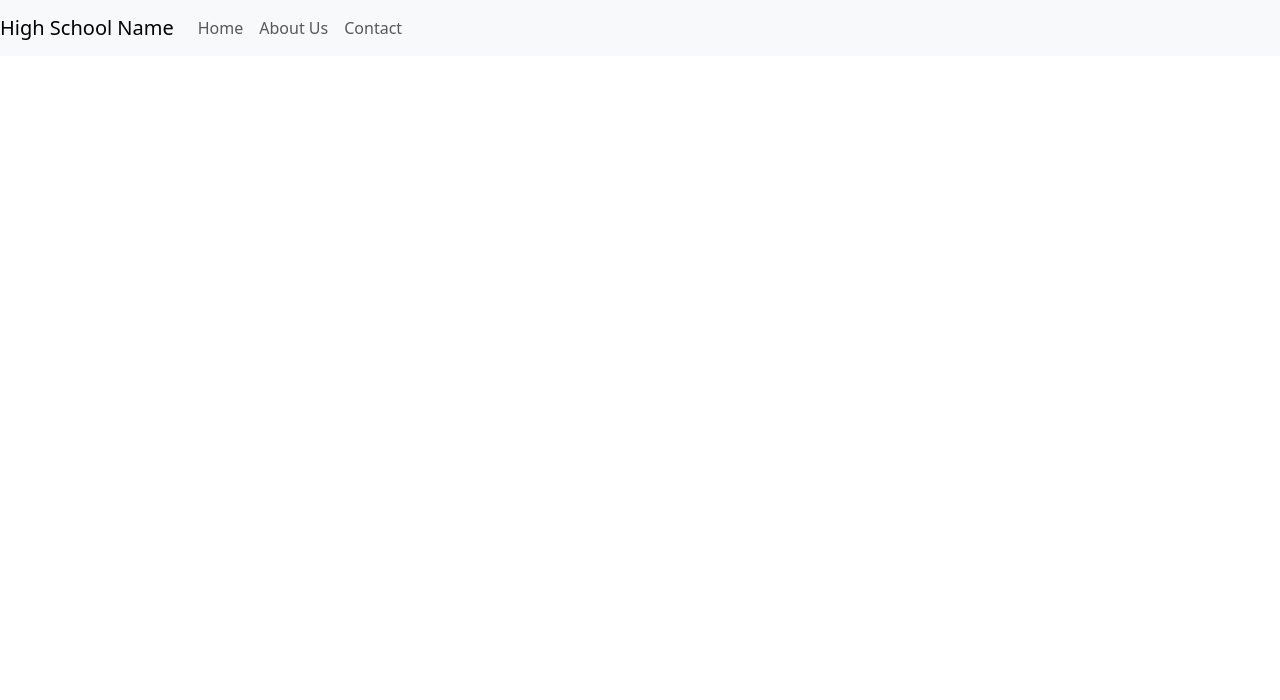
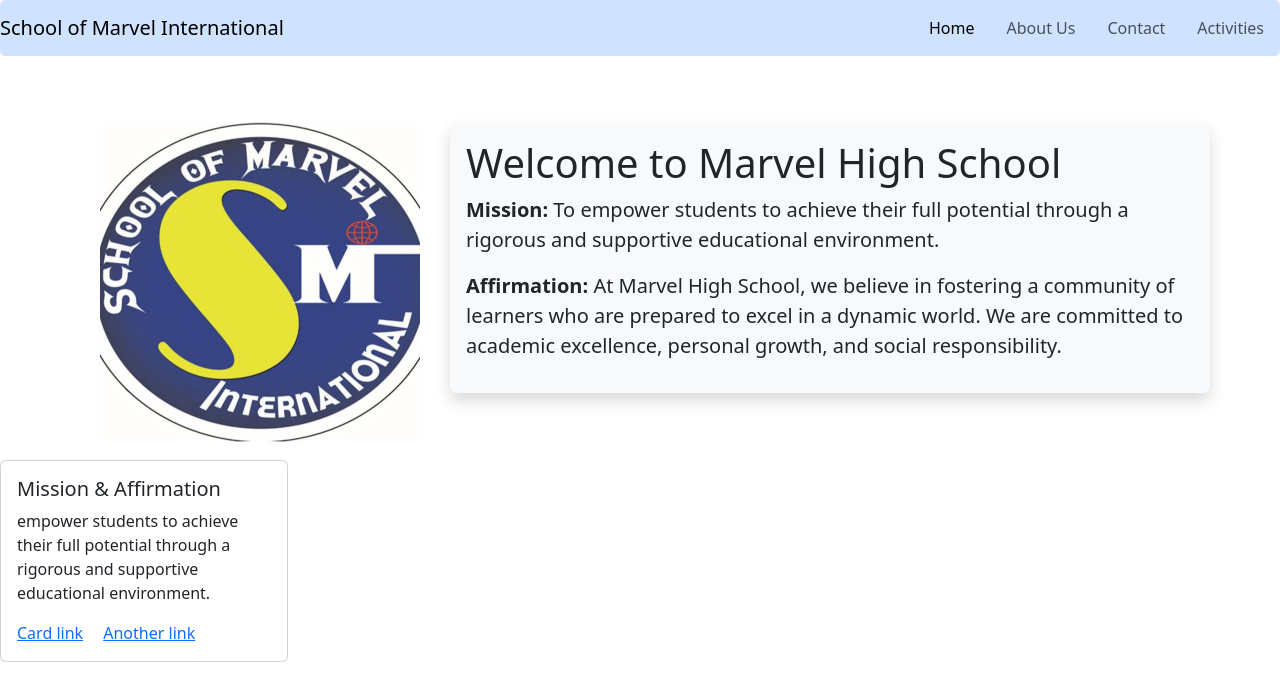
Before and after one commit to Awel7799/Marvel_School_website-, a plain HTML site: page index.html in a window 1280 px wide. Drawn offline with nearby package versions, Linux system fonts and the light colour scheme.

Commit message:
content added to the file

```diff
--- a/index.html
+++ b/index.html
@@ -4,35 +4,57 @@
     <meta charset="UTF-8">
     <meta name="viewport" content="width=device-width, initial-scale=1.0">
     <title>Marvel High School</title>
-    <!-- Bootstrap CSS -->
-<link href="https://cdn.jsdelivr.net/npm/bootstrap@5.3.0-alpha3/dist/css/bootstrap.min.css" rel="stylesheet">
-
-<!-- Bootstrap Bundle (includes Popper.js and JavaScript) -->
-<script src="https://cdn.jsdelivr.net/npm/bootstrap@5.3.0-alpha3/dist/js/bootstrap.bundle.min.js"></script>
-
+    <link href="https://cdn.jsdelivr.net/npm/bootstrap@5.3.0-alpha3/dist/css/bootstrap.min.css" rel="stylesheet">
     <link href="style.css" rel="stylesheet">
 </head>
 <body>
-    <nav class="navbar navbar-expand-lg navbar-light bg-light">
-        <a class="navbar-brand" href="#">High School Name</a>
+    <nav class="navbar navbar-expand-lg ">
+        <a class="navbar-brand" href="#">School of Marvel International</a>
         <button class="navbar-toggler" type="button" data-bs-toggle="collapse" data-bs-target="#navbarNav" aria-controls="navbarNav" aria-expanded="false" aria-label="Toggle navigation">
-          <span class="navbar-toggler-icon"></span>
+            <span class="navbar-toggler-icon"></span>
         </button>
-        <div class="collapse navbar-collapse" id="navbarNav">
-          <ul class="navbar-nav">
-            <li class="nav-item">
-              <a class="nav-link" href="#home">Home</a>
+        <div class="header collapse navbar-collapse" id="navbarNav">
+          <ul class="navbar-nav w-100 d-flex  justify-content-end">
+            <li class="nav-item mx-2">
+              <a class="nav-link active" aria-current="page" href="#home">Home</a>
             </li>
-            <li class="nav-item">
+            <li class="nav-item mx-2">
               <a class="nav-link" href="#about">About Us</a>
             </li>
-            <li class="nav-item">
+            <li class="nav-item mx-2">
               <a class="nav-link" href="#contact">Contact</a>
+            </li>
+            <li class="nav-item mx-2">
+              <a class="nav-link" href="#contact">Activities</a>
             </li>
           </ul>
         </div>
-      </nav>
+    </nav>
+
+    <div class="container mt-5">
+      <div class="row align-items-center justify-content-center">
+          <div class="col-md-4">
+              <img src="asset/logo.jpg" alt="Marvel High School Logo" class="logo img-fluid">
+          </div>
+          <div class="text col-md-8 shadow p-3 mb-5 bg-body-tertiary rounded">
+              <h1>Welcome to Marvel High School</h1>
+              <p><strong>Mission:</strong> To empower students to achieve their full potential through a rigorous and supportive educational environment.</p>
+              <p><strong>Affirmation:</strong> At Marvel High School, we believe in fostering a community of learners who are prepared to excel in a dynamic world. We are committed to academic excellence, personal growth, and social responsibility.</p>
+          </div>
+      </div>
+  </div>
 
 
+
+
+  <div class="card" style="width: 18rem;">
+    <div class="card-body">
+      <h5 class="card-title">Mission & Affirmation </h5>
+      <p class="card-text">empower students to achieve their full potential through a rigorous and supportive educational environment.</p>
+      <a href="#" class="card-link">Card link</a>
+      <a href="#" class="card-link">Another link</a>
+    </div>
+  </div>
+    <script src="https://cdn.jsdelivr.net/npm/bootstrap@5.3.0-alpha3/dist/js/bootstrap.bundle.min.js"></script>
 </body>
 </html>
--- a/style.css
+++ b/style.css
@@ -0,0 +1,35 @@
+
+.navbar {
+    background-color: var(--bs-primary-bg-subtle);
+    color: rgb(var(--bs-tertiary-bg-rgb));
+    border-radius: 5px;
+}
+ul{
+    display: flex;
+}
+.header{
+    display: block;
+}
+.logo{
+   margin: 5%;
+   border-width: 20px;
+   width: 90%;
+}
+.container{
+    display: flex;
+    justify-content: space-between;
+    align-items: center;
+}
+.text{
+    font-size: 20px;
+    font-weight: 500;
+    border-radius: 3px;
+    border-color: var(--bs-primary-bg-subtle);
+    background-color: var( 	--bs-tertiary-bg);
+
+}
+.text:hover{
+    color: rgb(122, 83, 83);
+    transform: translate(10px);
+    transition: transform 0.1s ease;
+}
```
